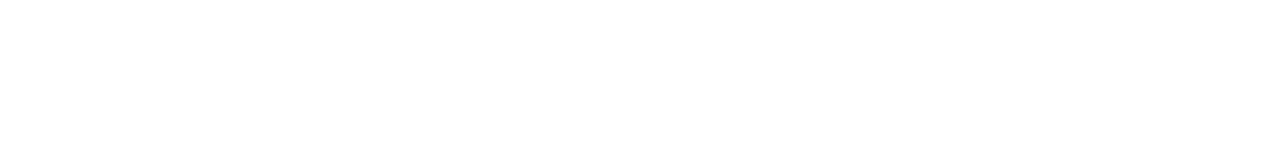
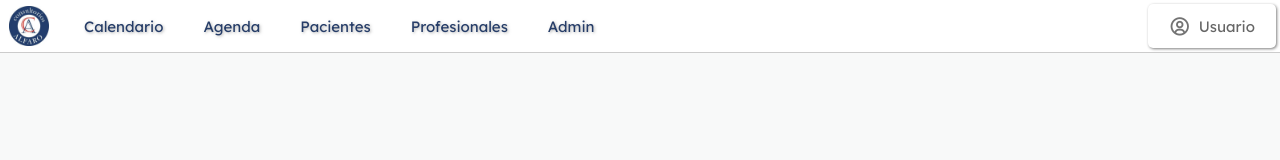
Before and after one commit to facundo-calde/Consultorios, a website: page frontend/professional.html in a window 1280 px wide. Drawn offline with nearby package versions, Linux system fonts and the light colour scheme.

Commit message:
Agregue solapa Admin y agregue titulo a botones

```diff
--- a/frontend/agenda.html
+++ b/frontend/agenda.html
@@ -0,0 +1,36 @@
+<!DOCTYPE html>
+<html lang="en">
+    <head>
+        <meta charset="UTF-8">
+        <meta name="viewport" content="width=device-width, initial-scale=1.0">
+        <link rel="stylesheet" href="css/agenda.css">
+        <!-- https://boxicons.com/ -->
+        <link rel="stylesheet" href="https://unpkg.com/boxicons@latest/css/boxicons.min.css">
+        <link rel="preconnect" href="https://fonts.googleapis.com">
+        <link rel="preconnect" href="https://fonts.gstatic.com" crossorigin>
+        <link href="https://fonts.googleapis.com/css2?family=Lexend:wght@100..900&display=swap" rel="stylesheet">
+        <title>Agenda</title>
+        <link rel="icon" href="assets/favicon.ico" type="image/x-icon">
+    </head>
+
+    <body>
+        <header>
+            <nav class="navbar">
+                <div class="container-fluid">
+                    <div class="more"><img src="assets/logoalfaro.jpg" alt="Logo Consultorios" class="logo-alfaro"
+                            title="Logo consultorios Alfaro"></div>
+                    <div class="calendar"><a href="calendar.html" title="Calendario">Calendario</a></div>
+                    <div class="agenda"><a href="agenda.html" title="Agenda">Agenda</a></div>
+                    <div class="patients"><a href="patients.html" title="Pacientes">Pacientes</a></div>
+                    <div class="professionals"><a href="professional.html" title="Profesionales">Profesionales</a></div>
+                    <div class="admin"><a href="adminDashboard.html" title="Admin">Admin</a></div>
+                </div>
+                <div class="navbar-user">
+                    <button id="btn-user" type="button" title="Usuario">
+                        <i class="bx bx-user-circle"></i> Usuario
+                    </button>
+                </div>
+            </nav>
+        </header>
+</body>
+</html>
--- a/frontend/css/admin.css
+++ b/frontend/css/admin.css
@@ -68,6 +68,7 @@ header {
   font-size: 15px;
   transition: background-color 0.3s ease;
   box-sizing: border-box;
+  box-shadow: 1px 1px 3px grey;
 }
 
 #btn-user i {
@@ -112,7 +113,7 @@ header {
 
 .user-form-section h2 {
   text-align: center;
-  font-size: 18px;
+  font-size: 15px;
   color: #263d68;
   margin-bottom: 20px;
   text-shadow: 1px 1px 2px rgba(128, 128, 128, 0.144);
@@ -124,7 +125,7 @@ header {
 }
 
 #user-form label {
-  font-size: 14px;
+  font-size: 12px;
   color: #525151;
   margin-bottom: 5px;
 }
@@ -134,7 +135,7 @@ header {
   padding: 10px;
   border: 1px solid #ccc;
   border-radius: 5px;
-  font-size: 14px;
+  font-size: 12px;
   margin-bottom: 15px;
 }
 
@@ -152,11 +153,11 @@ header {
 #user-form button {
   background-color: #263d68;
   color: white;
-  padding: 10px;
+  padding: 5px;
   border: none;
   border-radius: 5px;
   border: 1px solid transparent;
-  font-size: 16px;
+  font-size: 12px;
   cursor: pointer;
   transition: background-color 0.3s ease;
 }
--- a/frontend/css/agenda.css
+++ b/frontend/css/agenda.css
@@ -2,22 +2,22 @@
   margin: 0;
   padding: 0;
   box-sizing: border-box;
+  font-family: "Lexend", serif;
 }
 
 body {
   background-color: #eaeded4a;
 }
 
-
 header {
   width: 100%;
   position: fixed;
   top: 0;
   left: 0;
-  background-color: #fff;
+  background-color: white;
   z-index: 1000;
   border-bottom: 1px solid #ccc;
-  max-height: 70px;
+  max-height: 60px;
   box-sizing: border-box;
 }
 
@@ -25,8 +25,8 @@ header {
   display: flex;
   justify-content: flex-start;
   align-items: center;
-  padding: 5px;
   width: 100%;
+  padding: 4px;
 }
 
 .navbar div {
@@ -40,25 +40,21 @@ header {
   margin-right: 0;
 }
 
-.more button {
-    display: flex;
-    justify-content: center;
-    align-items: center;
-    padding: 5px;
-    background-color: #ffffff;
-    border: 1px solid transparent;
-    border-radius: 5px;
-    cursor: pointer;
+.more {
+  display: flex;
+  justify-content: center;
+  align-items: center;
+  width: 50px;
+  height: auto;
+  background-color: white;
+  text-align: center;
 }
 
-.more button i {
-  font-size: 30px;
-  color: #3498db;
+.logo-alfaro {
+  width: 40px;
+  height: 40px;
 }
 
-.more button:hover {
-  border-color: #3498db;
-}
 
 #btn-user {
   display: flex;
@@ -69,14 +65,15 @@ header {
   border: 1px solid transparent;
   border-radius: 5px;
   cursor: pointer;
-  font-size: 16px;
+  font-size: 15px;
   transition: background-color 0.3s ease;
   box-sizing: border-box;
+  box-shadow: 1px 1px 3px grey;
 }
 
 #btn-user i {
-  font-size: 32px;
-  color:rgba(102, 102, 102, 0.915) ;
+  font-size: 22px;
+  color: rgba(102, 102, 102, 0.915);
   margin-right: 8px;
 }
 
@@ -91,15 +88,16 @@ header {
 
 .navbar a {
   text-decoration: none;
-  color: #7e7f7f;
-  font-size: 20px;
+  color: #263d68;
+  font-size: 15px;
   margin: 0 10px 0 10px;
+  text-shadow: 1px 1px 3px rgba(128, 128, 128, 0.608);
 }
 
 .navbar a:hover {
-  color: #525151;
+  color: #ba0707;
 }
 
 .navbar a.selected {
-  color: #525151;
+  color: #263d6855;
 }
--- a/frontend/css/professionals.css
+++ b/frontend/css/professionals.css
@@ -2,22 +2,22 @@
   margin: 0;
   padding: 0;
   box-sizing: border-box;
+  font-family: "Lexend", serif;
 }
 
 body {
   background-color: #eaeded4a;
 }
 
-
 header {
   width: 100%;
   position: fixed;
   top: 0;
   left: 0;
-  background-color: #fff;
+  background-color: white;
   z-index: 1000;
   border-bottom: 1px solid #ccc;
-  max-height: 70px;
+  max-height: 60px;
   box-sizing: border-box;
 }
 
@@ -25,8 +25,8 @@ header {
   display: flex;
   justify-content: flex-start;
   align-items: center;
-  padding: 5px;
   width: 100%;
+  padding: 4px;
 }
 
 .navbar div {
@@ -40,25 +40,21 @@ header {
   margin-right: 0;
 }
 
-.more button {
-    display: flex;
-    justify-content: center;
-    align-items: center;
-    padding: 5px;
-    background-color: #ffffff;
-    border: 1px solid transparent;
-    border-radius: 5px;
-    cursor: pointer;
+.more {
+  display: flex;
+  justify-content: center;
+  align-items: center;
+  width: 50px;
+  height: auto;
+  background-color: white;
+  text-align: center;
 }
 
-.more button i {
-  font-size: 30px;
-  color: #3498db;
+.logo-alfaro {
+  width: 40px;
+  height: 40px;
 }
 
-.more button:hover {
-  border-color: #3498db;
-}
 
 #btn-user {
   display: flex;
@@ -69,14 +65,15 @@ header {
   border: 1px solid transparent;
   border-radius: 5px;
   cursor: pointer;
-  font-size: 16px;
+  font-size: 15px;
   transition: background-color 0.3s ease;
   box-sizing: border-box;
+  box-shadow: 1px 1px 3px grey;
 }
 
 #btn-user i {
-  font-size: 32px;
-  color:rgba(102, 102, 102, 0.915) ;
+  font-size: 22px;
+  color: rgba(102, 102, 102, 0.915);
   margin-right: 8px;
 }
 
@@ -91,15 +88,16 @@ header {
 
 .navbar a {
   text-decoration: none;
-  color: #7e7f7f;
-  font-size: 20px;
+  color: #263d68;
+  font-size: 15px;
   margin: 0 10px 0 10px;
+  text-shadow: 1px 1px 3px rgba(128, 128, 128, 0.608);
 }
 
 .navbar a:hover {
-  color: #525151;
+  color: #ba0707;
 }
 
 .navbar a.selected {
-  color: #525151;
+  color: #263d6855;
 }
--- a/frontend/js/patients.js
+++ b/frontend/js/patients.js
@@ -159,7 +159,7 @@ function renderPatients(patients) {
             </td>
             <td>${patient.coverage || "Sin Cobertura"}</td>
             <td>
-                <button class="edit-btn" data-id="${patient._id}">✏️</button>
+                <button class="edit-btn" data-id="${patient._id}" title="Modificar">✏️</button>
                 ${hasHistory ? `<button class="history-btn" data-id="${patient._id}" title="Ver Historial Clínico">
                     <i class="bx bx-history"></i>
                 </button>` : ''}
--- a/frontend/professional.html
+++ b/frontend/professional.html
@@ -0,0 +1,37 @@
+<!DOCTYPE html>
+<html lang="en">
+    <head>
+        <meta charset="UTF-8">
+        <meta name="viewport" content="width=device-width, initial-scale=1.0">
+        <link rel="stylesheet" href="css/professionals.css">
+        <!-- https://boxicons.com/ -->
+        <link rel="stylesheet" href="https://unpkg.com/boxicons@latest/css/boxicons.min.css">
+        <link rel="preconnect" href="https://fonts.googleapis.com">
+        <link rel="preconnect" href="https://fonts.gstatic.com" crossorigin>
+        <link href="https://fonts.googleapis.com/css2?family=Lexend:wght@100..900&display=swap" rel="stylesheet">
+        <title>Profesionales</title>
+        <link rel="icon" href="assets/favicon.ico" type="image/x-icon">
+    </head>
+
+    <body>
+        <header>
+            <nav class="navbar">
+                <div class="container-fluid">
+                    <div class="more"><img src="assets/logoalfaro.jpg" alt="Logo Consultorios" class="logo-alfaro"
+                            title="Logo consultorios Alfaro"></div>
+                    <div class="calendar"><a href="calendar.html" title="Calendario">Calendario</a></div>
+                    <div class="agenda"><a href="agenda.html" title="Agenda">Agenda</a></div>
+                    <div class="patients"><a href="patients.html" title="Pacientes">Pacientes</a></div>
+                    <div class="professionals"><a href="professional.html" title="Profesionales">Profesionales</a></div>
+                    <div class="admin"><a href="adminDashboard.html" title="Admin">Admin</a></div>
+                </div>
+                <div class="navbar-user">
+                    <button id="btn-user" type="button" title="Usuario">
+                        <i class="bx bx-user-circle"></i> Usuario
+                    </button>
+                </div>
+            </nav>
+        </header>
+
+</body>
+</html>
```
Also changed, not shown: frontend/adminDashboard.html (+1 -1 lines), frontend/calendar.html (+2 -0 lines), frontend/patients.html (+1 -0 lines).
